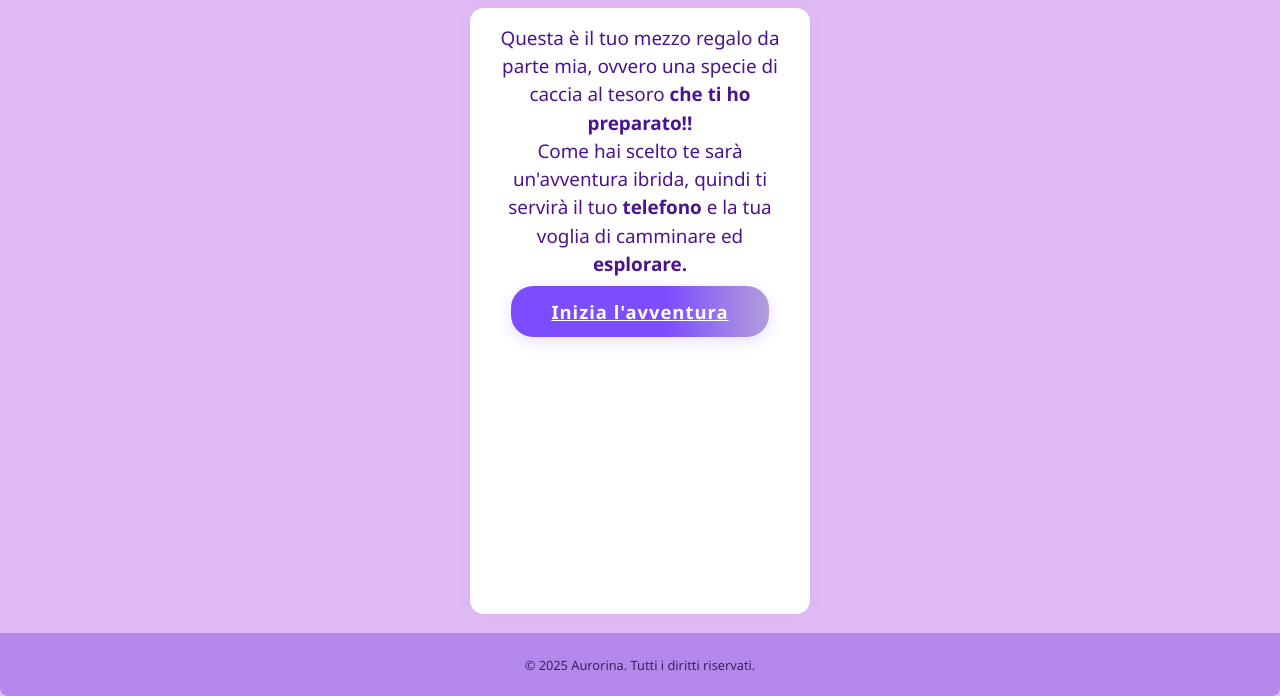
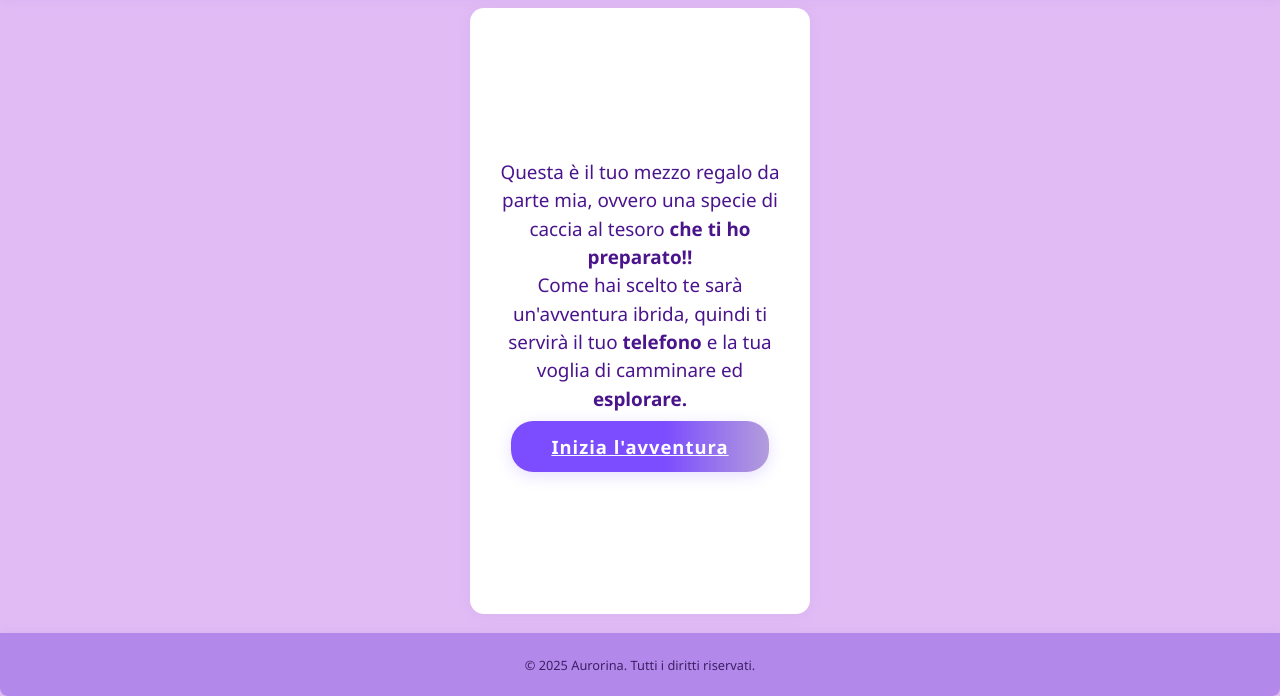
Before and after one commit to valentina-its/Aurorina, a Flask app: page / in a window 1280 px wide. Shown: the part 104-800 px from the top of the page. Run offline with Flask 3, Linux system fonts and the light colour scheme.

Commit message:
sto impazzendo x2

```diff
--- a/app/static/css/style.css
+++ b/app/static/css/style.css
@@ -32,10 +32,13 @@ main {
     background: #fff;
     border-radius: 14px;
     box-shadow: 0 2px 12px rgba(179, 136, 235, 0.13);
-    padding: 0.5rem 0.7rem 0 0.7rem;
+    padding: 0.5rem 0.7rem;
     align-self: center;
     color: #000;
     flex: 1 0 auto;
+    display: flex;
+    flex-direction: column;
+    justify-content: center;
 }
 
 footer {
```
Lines whose indentation alone changed are shown as unchanged.
